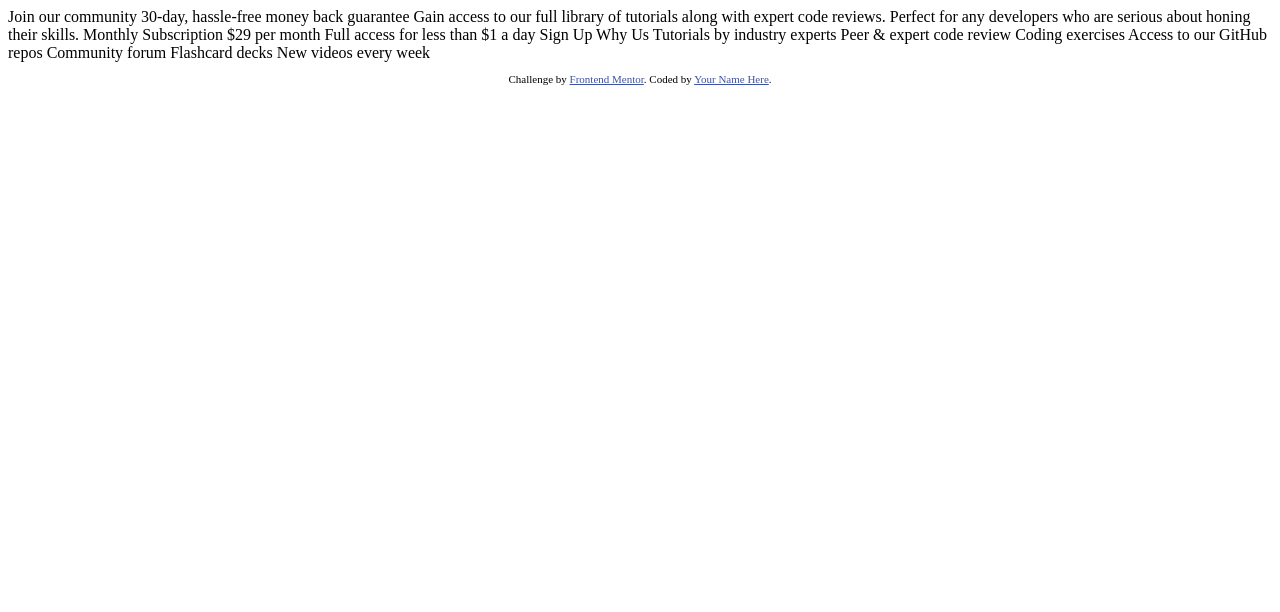
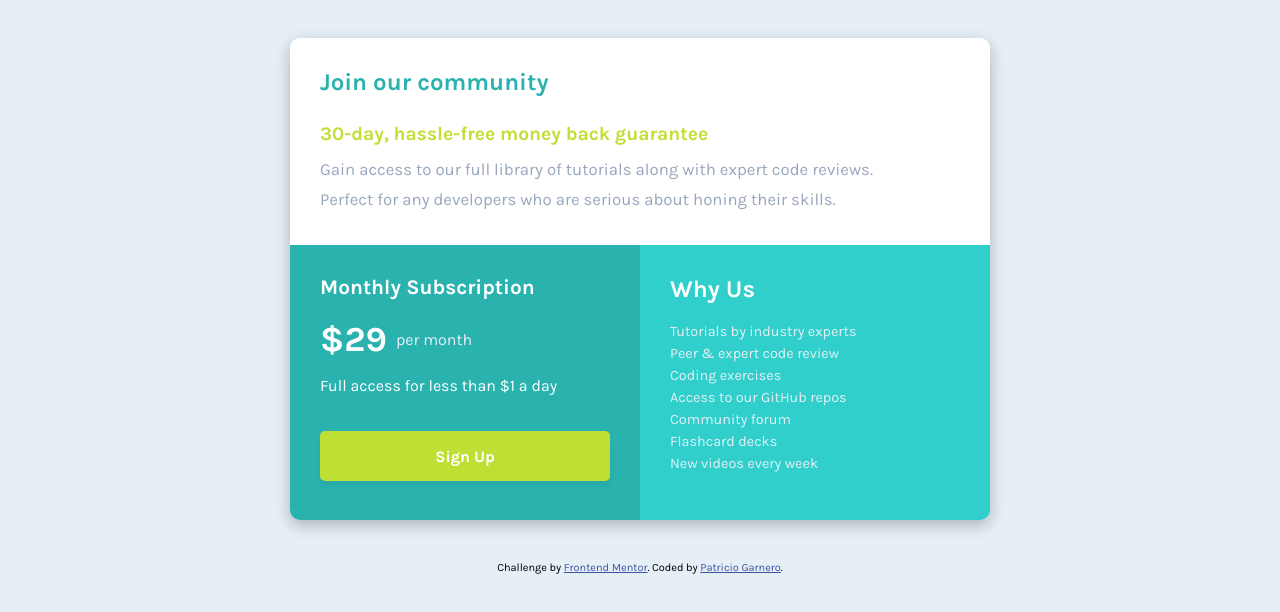
Before and after one commit to patriciogarnero/single-price-grid-component, a plain HTML site: page index.html in a window 1280 px wide. Drawn offline with Linux system fonts and the light colour scheme.

Commit message:
finished design

```diff
--- a/index.html
+++ b/index.html
@@ -1,49 +1,76 @@
 <!DOCTYPE html>
 <html lang="en">
   <head>
-  <meta charset="UTF-8">
-  <meta name="viewport" content="width=device-width, initial-scale=1.0"> <!-- displays site properly based on user's device -->
+    <meta charset="UTF-8" />
+    <meta name="viewport" content="width=device-width, initial-scale=1.0" />
+    <!-- displays site properly based on user's device -->
 
-  <link rel="icon" type="image/png" sizes="32x32" href="./images/favicon-32x32.png">
-
+    <link
+      rel="icon"
+      type="image/png"
+      sizes="32x32"
+      href="./images/favicon-32x32.png"
+    />
+    <link rel="preconnect" href="https://fonts.googleapis.com" />
+    <link rel="preconnect" href="https://fonts.gstatic.com" crossorigin />
+    <link
+      href="https://fonts.googleapis.com/css2?family=Karla:wght@400;700&display=swap"
+      rel="stylesheet"
+    />
+    <link rel="stylesheet" href="styles.css" />
     <title>Frontend Mentor | Single Price Grid Component</title>
 
     <!-- Feel free to remove these styles or customise in your own stylesheet 👍 -->
     <style>
-    .attribution { font-size: 11px; text-align: center; }
-    .attribution a { color: hsl(228, 45%, 44%); }
+      .attribution {
+        font-size: 11px;
+        text-align: center;
+      }
+      .attribution a {
+        color: hsl(228, 45%, 44%);
+      }
     </style>
   </head>
   <body>
-  Join our community
-
-  30-day, hassle-free money back guarantee
-
-  Gain access to our full library of tutorials along with expert code reviews.
-  Perfect for any developers who are serious about honing their skills.
-
-  Monthly Subscription
-
-  &dollar;29 per month
-
-  Full access for less than &dollar;1 a day
-
-  Sign Up
-
-  Why Us
-
-  Tutorials by industry experts
-  Peer &amp; expert code review
-  Coding exercises
-  Access to our GitHub repos
-  Community forum
-  Flashcard decks
-  New videos every week
+    <div class="container">
+      <div class="section-1">
+        <h2>Join our community</h2>
+        <h4>30-day, hassle-free money back guarantee</h4>
+        <p>
+          Gain access to our full library of tutorials along with expert code
+          reviews. Perfect for any developers who are serious about honing their
+          skills.
+        </p>
+      </div>
+      <div class="flex-container">
+        <div class="section-2">
+          <h2>Monthly Subscription</h2>
+          <h3 class="price">&dollar;29</h3>
+          <p>Full access for less than &dollar;1 a day</p>
+          <button>Sign Up</button>
+        </div>
+        <div class="section-3">
+          <h2>Why Us</h2>
+          <ul>
+            <li>Tutorials by industry experts</li>
+            <li>Peer &amp; expert code review</li>
+            <li>Coding exercises</li>
+            <li>Access to our GitHub repos</li>
+            <li>Community forum</li>
+            <li>Flashcard decks</li>
+            <li>New videos every week</li>
+          </ul>
+        </div>
+      </div>
+    </div>
 
     <footer>
       <p class="attribution">
-      Challenge by <a href="https://www.frontendmentor.io?ref=challenge" target="_blank">Frontend Mentor</a>.
-      Coded by <a href="#">Your Name Here</a>.
+        Challenge by
+        <a href="https://www.frontendmentor.io?ref=challenge" target="_blank"
+          >Frontend Mentor</a
+        >. Coded by
+        <a href="https://github.com/patriciogarnero/">Patricio Garnero</a>.
       </p>
     </footer>
   </body>
--- /dev/null
+++ b/styles.css
@@ -0,0 +1,162 @@
+:root {
+  --cyan: hsl(179, 62%, 43%);
+  --yellow: hsl(71, 73%, 54%);
+  --light-gray: hsl(204, 43%, 93%);
+  --grayish-blue: hsl(218, 22%, 67%);
+  --light-cyan: hsl(179, 62%, 50%);
+}
+
+html {
+  font-size: 16px;
+}
+
+body {
+  font-family: "Karla", sans-serif;
+  background-color: var(--light-gray);
+  box-sizing: border-box;
+  display: flex;
+  flex-direction: column;
+  align-items: center;
+  justify-content: center;
+}
+
+h2 {
+  margin-top: 0;
+}
+
+.container {
+  border-radius: 10px;
+  width: 90%;
+  max-width: 400px;
+  margin-top: 30px;
+  margin-bottom: 30px;
+  -webkit-box-shadow: 0px 5px 15px 0px rgba(0, 0, 0, 0.25);
+  box-shadow: 0px 5px 15px 0px rgba(0, 0, 0, 0.25);
+}
+
+.section-1 {
+  background-color: white;
+  padding: 20px 20px 30px 25px;
+  border-radius: 10px 10px 0 0;
+}
+
+.section-1 h2 {
+  color: var(--cyan);
+}
+
+.section-1 h4 {
+  color: var(--yellow);
+}
+
+.section-1 p {
+  color: var(--grayish-blue);
+  font-size: 0.9rem;
+  line-height: 1.8;
+  margin-bottom: 0;
+}
+
+.section-2 {
+  background-color: var(--cyan);
+  color: white;
+  padding: 30px 20px 20px 20px;
+  height: 215px;
+}
+
+.section-2 h2 {
+  font-size: 1.3rem;
+}
+
+.section-2 h3 {
+  font-size: 2.2rem;
+  margin: 20px 0 10px 0;
+}
+.price::after {
+  content: "per month";
+  font-size: 1rem;
+  font-weight: 400;
+  position: relative;
+  bottom: 6px;
+  left: 9px;
+  color: var(--light-gray);
+}
+
+.section-2 button {
+  background-color: var(--yellow);
+  width: 100%;
+  border: none;
+  height: 50px;
+  margin-top: 20px;
+  color: white;
+  font-family: "Karla", sans-serif;
+  font-size: 1rem;
+  font-weight: 700;
+  border-radius: 5px;
+  -webkit-box-shadow: 0px 5px 5px 0px rgba(0, 0, 0, 0.05);
+  box-shadow: 0px 5px 5px 0px rgba(0, 0, 0, 0.05);
+  transition: 0.3s;
+}
+
+button:hover {
+  cursor: pointer;
+  background-color: hsl(71, 73%, 65%);
+}
+
+.section-3 {
+  background-color: var(--light-cyan);
+  color: white;
+  padding: 30px 20px 20px 20px;
+  border-radius: 0 0 10px 10px;
+  height: 215px;
+}
+
+ul {
+  list-style-type: none;
+  padding: 0;
+  color: var(--light-gray);
+}
+li {
+  margin-bottom: 5px;
+}
+
+@media (min-width: 1000px) {
+  .container {
+    display: flex;
+    flex-direction: row;
+    flex-wrap: wrap;
+    max-width: 700px;
+  }
+
+  .section-1 {
+    width: 100%;
+    padding: 30px 60px 30px 30px;
+  }
+
+  .section-1 h4 {
+    margin-bottom: 5px;
+    font-size: 1.2rem;
+  }
+  .section-1 p {
+    margin-top: 10px;
+    font-size: 1.05rem;
+  }
+
+  .flex-container {
+    display: flex;
+    flex-direction: row;
+    width: 100%;
+  }
+
+  .section-2 {
+    border-radius: 0 0 0 10px;
+    padding: 30px 30px 30px 30px;
+    width: 50%;
+  }
+  .section-3 {
+    border-radius: 0 0 10px 0;
+    padding: 30px 30px 30px 30px;
+    width: 50%;
+  }
+  .section-3 ul {
+    font-size: 0.9rem;
+  }
+}
```
Lines whose indentation alone changed are shown as unchanged.
